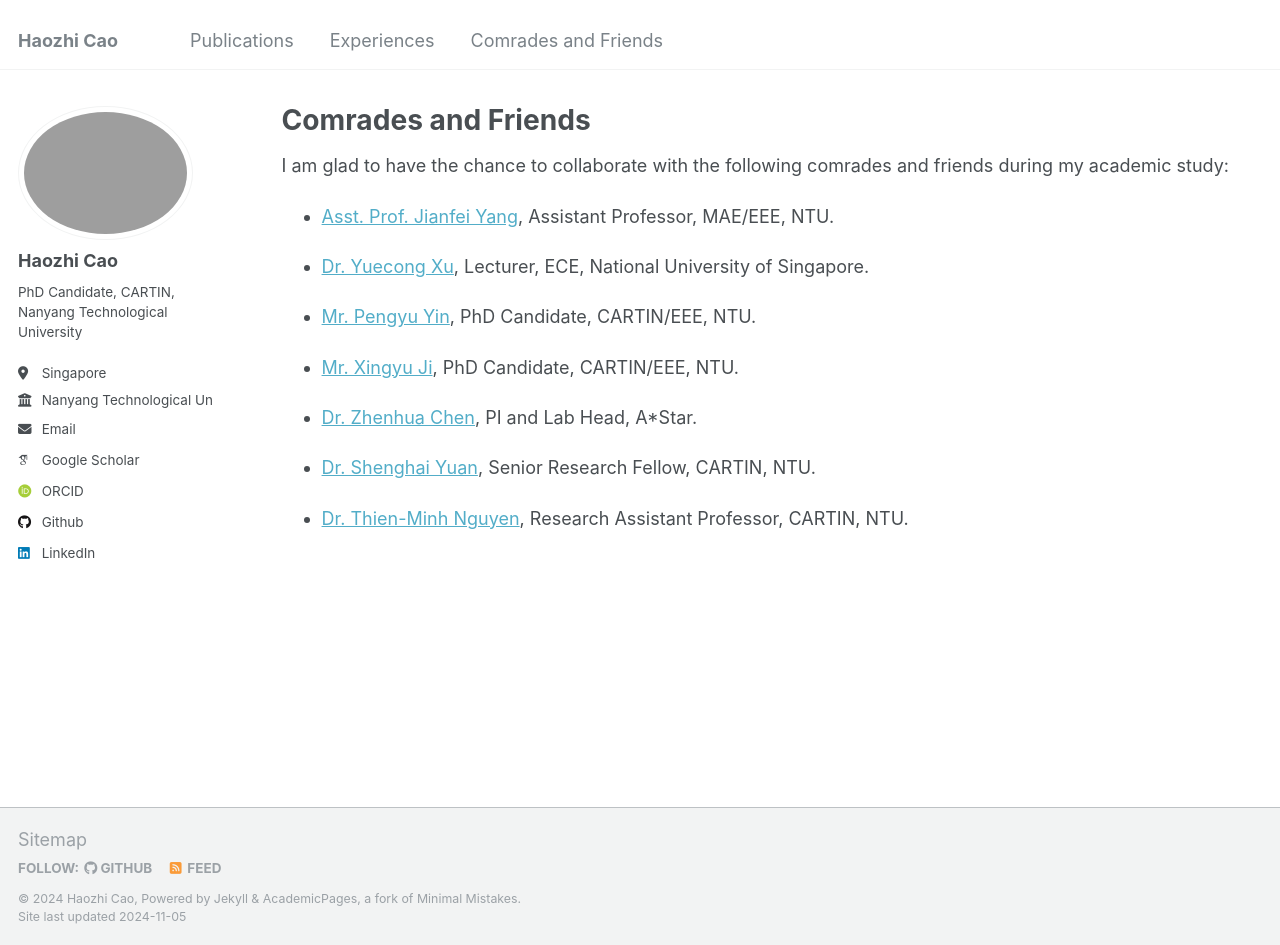
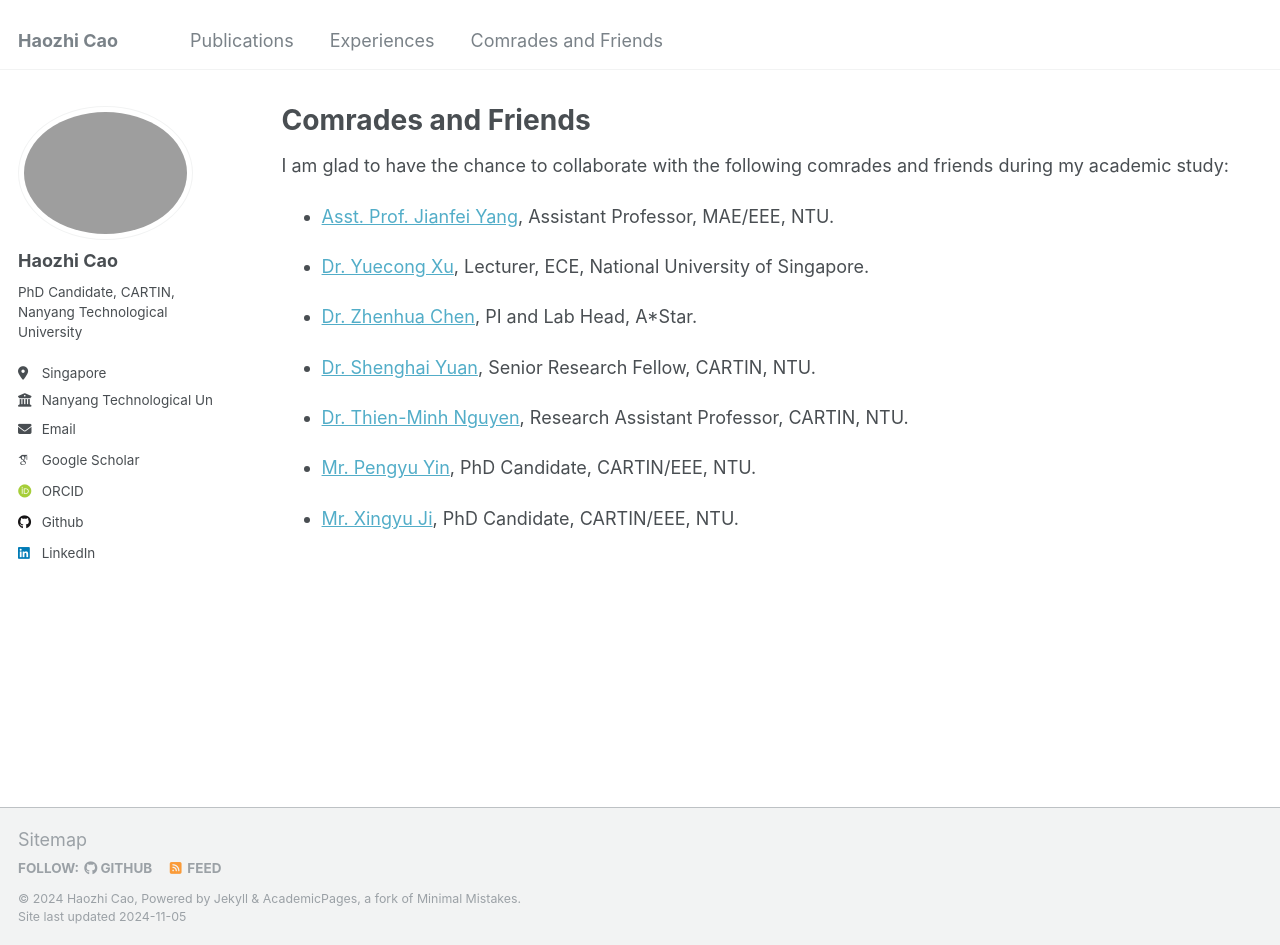
Before and after one commit to AronCao49/AronCao49.github.io, a Jekyll site: the page built from _pages/friends.md, in a window 1280 px wide and 945 px high. Built offline with Jekyll 4.4.1, drawn with Linux system fonts in a browser that asks for light colours; some web fonts are replaced.

```diff
--- a/_pages/friends.md
+++ b/_pages/friends.md
@@ -11,12 +11,12 @@ I am glad to have the chance to collaborate with the following comrades and frie
 
 * [Dr. Yuecong Xu](https://xuyu0010.wixsite.com/xuyu0010), Lecturer, ECE, National University of Singapore.
 
-* [Mr. Pengyu Yin](https://pamphlett.github.io/), PhD Candidate, CARTIN/EEE, NTU.
-
-* [Mr. Xingyu Ji](https://scholar.google.com/citations?user=qcLKoccAAAAJ&hl=en), PhD Candidate, CARTIN/EEE, NTU.
-
 * [Dr. Zhenhua Chen](https://zhenghuantu.github.io/), PI and Lab Head, A*Star.
 
 * [Dr. Shenghai Yuan](https://scholar.google.com/citations?user=XcV_sesAAAAJ&hl=en), Senior Research Fellow, CARTIN, NTU.
 
 * [Dr. Thien-Minh Nguyen](https://brytsknguyen.github.io/), Research Assistant Professor, CARTIN, NTU.
+
+* [Mr. Pengyu Yin](https://pamphlett.github.io/), PhD Candidate, CARTIN/EEE, NTU.
+
+* [Mr. Xingyu Ji](https://scholar.google.com/citations?user=qcLKoccAAAAJ&hl=en), PhD Candidate, CARTIN/EEE, NTU.
```
